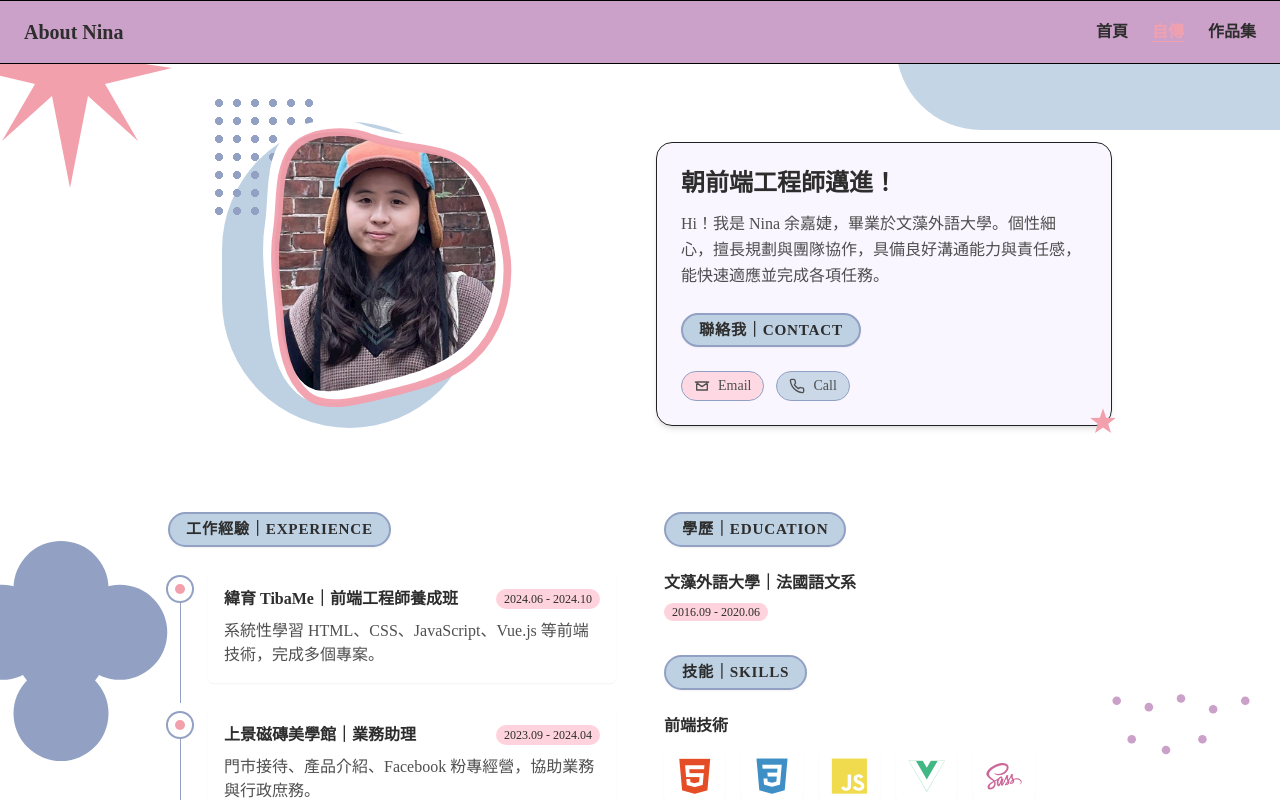
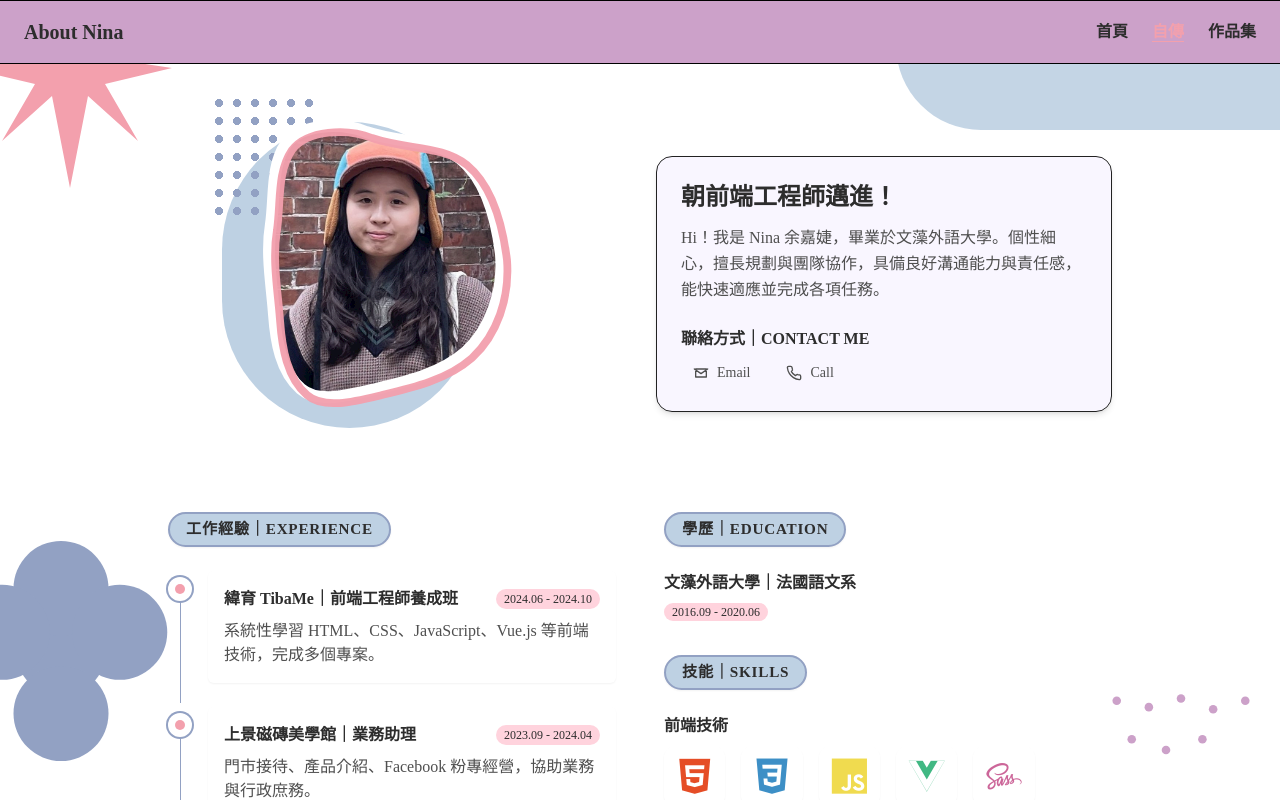
Before and after one commit to isnina47/About_Nina, a Vue app: page /About_Nina/resume in a window 1280 px wide. Shown: the top 800 px of the page. Built offline with nearby package versions, Linux system fonts and the light colour scheme.

Commit message:
style : 修改聯絡我樣式

```diff
--- a/src/components/ContactPills.vue
+++ b/src/components/ContactPills.vue
@@ -2,7 +2,7 @@
   <address class="not-italic flex flex-wrap gap-3">
     <a
       :href="`mailto:${email}`"
-      class="inline-flex items-center gap-2 rounded-full border px-3 py-1 text-sm border-btnborder bg-[#FFD3DD]/80 hover:bg-[#FFD3DD] transition"
+      class="inline-flex items-center gap-2 px-3 py-1 text-sm transition hover:-translate-y-0.5"
     >
       <svg class="w-4 h-4" viewBox="0 0 24 24" fill="none" stroke="currentColor">
         <path
@@ -18,7 +18,7 @@
 
     <a
       :href="`tel:${tel}`"
-      class="inline-flex items-center gap-2 rounded-full border px-3 py-1 text-sm border-btnborder bg-[#BED1E3]/80 hover:bg-[#BED1E3] transition"
+      class="inline-flex items-center gap-2 px-3 py-1 text-sm transition hover:-translate-y-0.5"
     >
       <svg class="w-4 h-4" viewBox="0 0 24 24" fill="none" stroke="currentColor">
         <path
--- a/src/views/Resume.vue
+++ b/src/views/Resume.vue
@@ -50,22 +50,9 @@
             </p>
 
             <div class="text-text">
-              <PillTitle>聯絡我｜CONTACT</PillTitle>
-              <!-- ↓↓↓ 以元件呈現聯絡方式（最小改動） ↓↓↓ -->
-              <ContactPills class="mt-2" email="ninaaaaa1327@gmail.com" tel="0905862327" />
+              <h2 class="font-bold text-title mb-2">聯絡方式｜CONTACT ME</h2>
+              <ContactPills email="ninaaaaa1327@gmail.com" tel="0905862327" />
             </div>
-
-            <!-- 小裝飾：右下角星星 -->
-            <svg
-              class="absolute -right-3 -bottom-5 w-10 h-10 text-[#F3A0AD]"
-              viewBox="0 0 24 24"
-              fill="currentColor"
-              aria-hidden="true"
-            >
-              <path
-                d="M12 2l1.9 5.6 5.8.2-4.6 3.4 1.7 5.6-4.8-3.3-4.8 3.3 1.7-5.6L4.3 7.8l5.8-.2L12 2z"
-              />
-            </svg>
           </div>
         </div>
 
```
